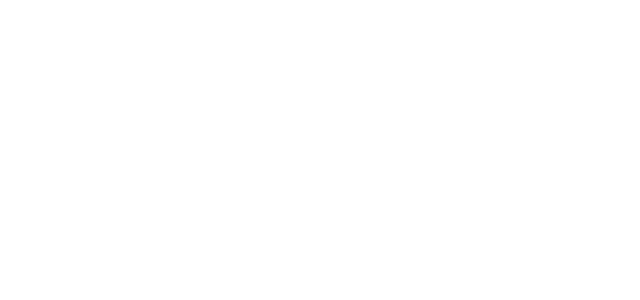
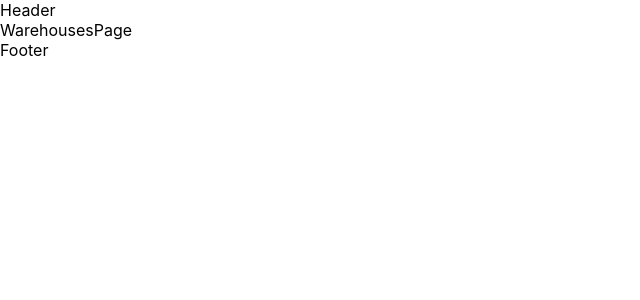
Before and after one commit to DBeaulne/InStock-MCSD, a React (Create React App) app: page /warehouses in a window 1280 px wide. Before the commit this address had no page. Shown: the top 300 px of the page, without its empty margins (0-640 px from the left). Built offline with nearby package versions, Linux system fonts and the light colour scheme.

Commit message:
created initial routes. tested okay

```diff
--- a/src/App.jsx
+++ b/src/App.jsx
@@ -1,12 +1,24 @@
-import { BrowserRouter, Routes, Route } from 'react-router-dom';
-import './App.scss';
+import { BrowserRouter, Routes, Route, Navigate } from "react-router-dom";
+import Header from "./components/Header/Header.jsx";
+import Footer from "./components/Footer/Footer.jsx";
+import WarehousesPage from "./pages/WarehousesPage/WarehousesPage.jsx";
+import InventoryPage from "./pages/InventoryPage/InventoryPage.jsx";
+import NotFoundPage from "./pages/NotFoundPage/NotFoundPage.jsx";
+import "./App.scss";
 
 function App() {
   return (
     <BrowserRouter>
+      <Header />
       <Routes>
-        <Route />
+        <Route path="/warehouses" element={<WarehousesPage />} />
+        <Route path="/" element={<Navigate to="/warehouses" />} />
+        <Route path="/warehouses/:id" element={<WarehousesPage />} />
+        <Route path="/inventory" element={<InventoryPage />} />
+        <Route path="/inventory/:id" element={<InventoryPage />} />
+        <Route path="*" element={<NotFoundPage />} />
       </Routes>
+      <Footer />
     </BrowserRouter>
   );
 }
```
